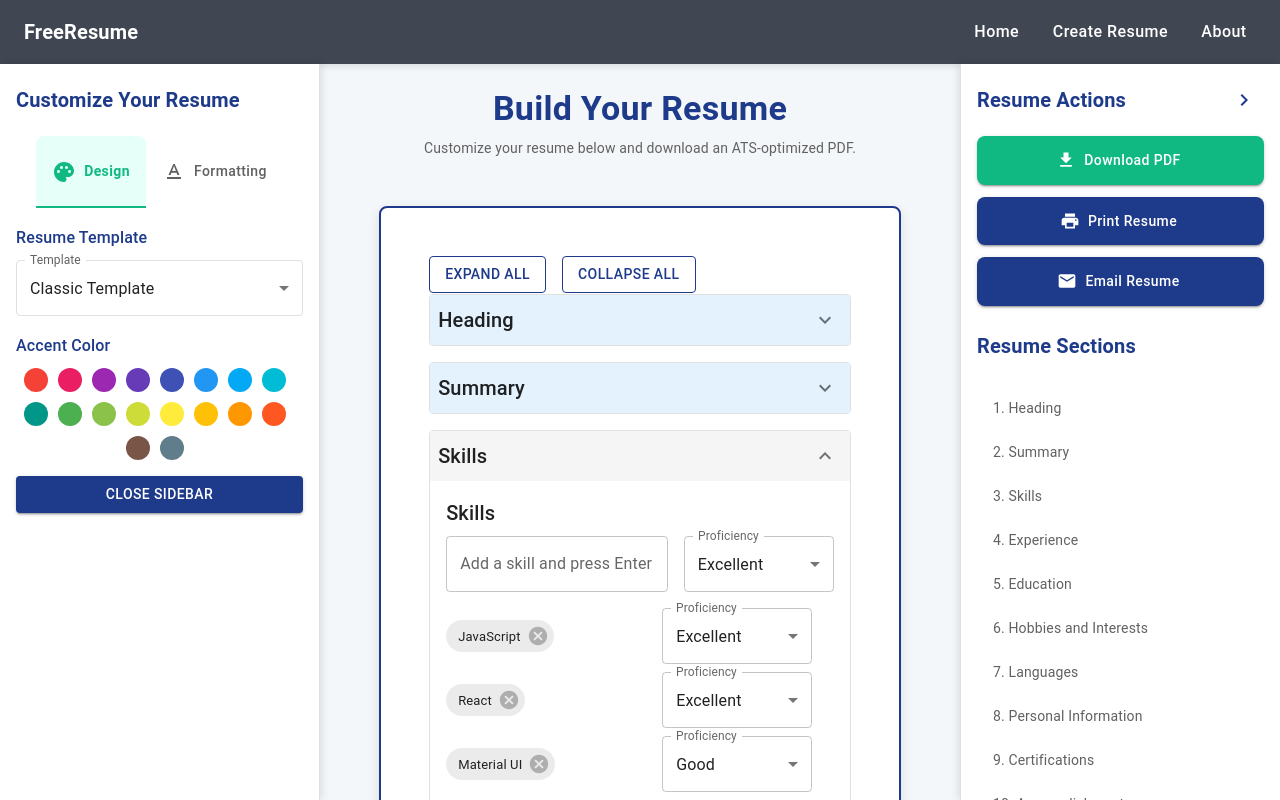
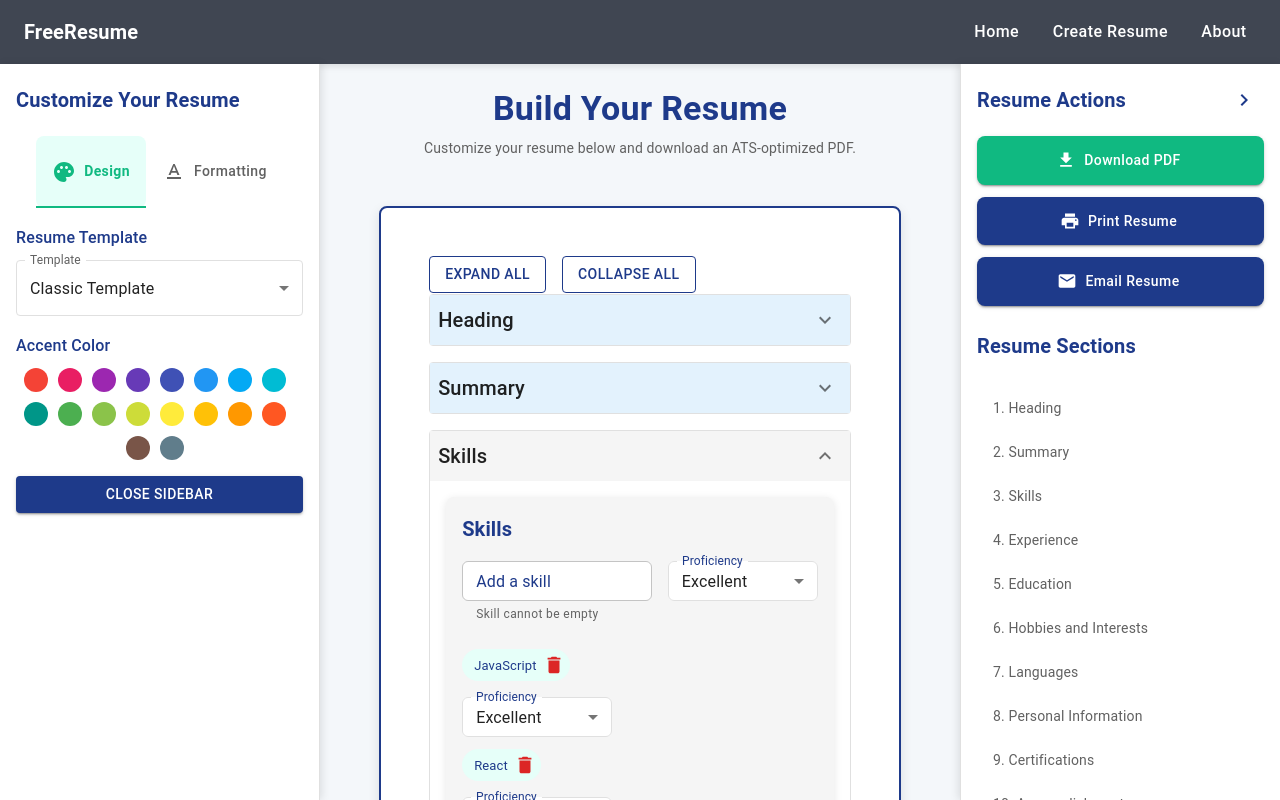
Before and after one commit to gansubhai/freeresumebuilder, a React (Create React App) app: page /create-resume in a window 1280 px wide. Both pictures are taken after a click on the element "Skills". Shown: the top 800 px of the page. Built offline with nearby package versions, Linux system fonts and the light colour scheme; some icons are missing.

Commit message:
visual and pdf

```diff
--- a/src/component/edit/PersonalInfoSection.js
+++ b/src/component/edit/PersonalInfoSection.js
@@ -1,7 +1,23 @@
-import { Box, Grid, TextField } from '@mui/material';
+import { Box, Grid, Typography } from '@mui/material';
 import EditableSection from '../EditableSection';
+import { motion } from 'framer-motion';
+import { Tooltip } from '@mui/material';
+
+const itemVariants = {
+  hidden: { opacity: 0, y: 10 },
+  visible: (index) => ({
+    opacity: 1,
+    y: 0,
+    transition: { duration: 0.3, delay: index * 0.1 },
+  }),
+  hover: { scale: 1.02, boxShadow: '0 4px 12px rgba(16, 185, 129, 0.2)' },
+  focus: { borderColor: '#10b981', boxShadow: '0 0 8px rgba(16, 185, 129, 0.3)' },
+};
 
 function PersonalInfoSection({ personalInfo, setResumeData }) {
+  const mmToPx = (mm) => mm * 3.78;
+  const defaultSideMargin = 10; // Default side margin in mm
+
   const updateField = (field, value) => {
     setResumeData((prev) => ({
       ...prev,
@@ -10,37 +26,75 @@ function PersonalInfoSection({ personalInfo, setResumeData }) {
   };
 
   return (
-    <Box sx={{ mb: 3 }}>
+    <Box
+      sx={{
+        ml: mmToPx(defaultSideMargin) / 96,
+        mr: mmToPx(defaultSideMargin) / 96,
+        bgcolor: '#f5f5f5',
+        p: 2,
+        borderRadius: '8px',
+        boxShadow: '0 2px 8px rgba(0,0,0,0.1)',
+        mb: 3,
+      }}
+      component={motion.div}
+      initial="hidden"
+      animate="visible"
+      variants={{
+        hidden: { opacity: 0, y: 20 },
+        visible: { opacity: 1, y: 0, transition: { duration: 0.5 } },
+      }}
+    >
+      <Typography
+        variant="h6"
+        sx={{
+          color: '#1e3a8a',
+          fontWeight: 'bold',
+          mb: 2,
+        }}
+      >
+        Personal Information
+      </Typography>
       <Grid container spacing={2}>
-        <Grid item xs={6}>
-          <EditableSection
-            label="Date of Birth"
-            value={personalInfo.dateOfBirth}
-            onChange={(value) => updateField('dateOfBirth', value)}
-            type="date"
-          />
-        </Grid>
-        <Grid item xs={6}>
-          <EditableSection
-            label="Gender"
-            value={personalInfo.gender}
-            onChange={(value) => updateField('gender', value)}
-          />
-        </Grid>
-        <Grid item xs={6}>
-          <EditableSection
-            label="Nationality"
-            value={personalInfo.nationality}
-            onChange={(value) => updateField('nationality', value)}
-          />
-        </Grid>
-        <Grid item xs={6}>
-          <EditableSection
-            label="Marital Status"
-            value={personalInfo.maritalStatus}
-            onChange={(value) => updateField('maritalStatus', value)}
-          />
-        </Grid>
+        {[
+          { label: 'Date of Birth', field: 'dateOfBirth', value: personalInfo.dateOfBirth, type: 'date', tooltip: 'Enter your date of birth' },
+          { label: 'Gender', field: 'gender', value: personalInfo.gender, tooltip: 'Enter your gender' },
+          { label: 'Nationality', field: 'nationality', value: personalInfo.nationality, tooltip: 'Enter your nationality' },
+          { label: 'Marital Status', field: 'maritalStatus', value: personalInfo.maritalStatus, tooltip: 'Enter your marital status' },
+        ].map(({ label, field, value, type, tooltip }, index) => (
+          <Grid item xs={12} sm={6} key={field}>
+            <Tooltip title={tooltip} placement="top" arrow>
+              <Box
+                sx={{
+                  '& .MuiTextField-root': {
+                    bgcolor: '#ffffff',
+                    borderRadius: '6px',
+                    '& .MuiInputLabel-root': { color: '#1e3a8a' },
+                    '& .MuiInputLabel-root.Mui-focused': { color: '#10b981' },
+                    '& .MuiOutlinedInput-root': {
+                      '&:hover fieldset': { borderColor: '#10b981' },
+                      '&.Mui-focused fieldset': { borderColor: '#10b981' },
+                    },
+                  },
+                }}
+                component={motion.div}
+                variants={itemVariants}
+                initial="hidden"
+                animate="visible"
+                whileHover="hover"
+                whileFocus="focus"
+                custom={index}
+              >
+                <EditableSection
+                  label={label}
+                  value={value || ''}
+                  onChange={(value) => updateField(field, value)}
+                  type={type}
+                  aria-label={`${label} input`}
+                />
+              </Box>
+            </Tooltip>
+          </Grid>
+        ))}
       </Grid>
     </Box>
   );
--- a/src/component/edit/SkillsSection.js
+++ b/src/component/edit/SkillsSection.js
@@ -1,5 +1,19 @@
-import { Box, Typography, Autocomplete, Chip, TextField, MenuItem, Select, FormControl, InputLabel, Grid } from '@mui/material';
+import { Box, Typography, Autocomplete, Chip, TextField, MenuItem, Select, FormControl, Grid, InputLabel, Tooltip } from '@mui/material';
 import { useState } from 'react';
+import { motion } from 'framer-motion';
+import { Delete } from '@mui/icons-material';
+
+// Animation variants for input fields and chips
+const itemVariants = {
+  hidden: { opacity: 0, y: 10 },
+  visible: (index) => ({
+    opacity: 1,
+    y: 0,
+    transition: { duration: 0.3, delay: index * 0.1 },
+  }),
+  hover: { scale: 1.02, boxShadow: '0 4px 12px rgba(16, 185, 129, 0.2)' },
+  focus: { borderColor: '#10b981', boxShadow: '0 0 8px rgba(16, 185, 129, 0.3)' },
+};
 
 function SkillsSection({ skills, setResumeData }) {
   const [newSkill, setNewSkill] = useState({ name: '', proficiency: 'Excellent' });
@@ -23,49 +37,136 @@ function SkillsSection({ skills, setResumeData }) {
   };
 
   return (
-    <Box sx={{ mb: 3 }}>
-      <Typography variant="h6" gutterBottom>
+    <Box
+      sx={{
+        bgcolor: '#f5f5f5',
+        p: 2,
+        borderRadius: '8px',
+        boxShadow: '0 2px 8px rgba(0,0,0,0.1)',
+        mb: 3,
+      }}
+      component={motion.div}
+      initial="hidden"
+      animate="visible"
+      variants={{
+        hidden: { opacity: 0, y: 20 },
+        visible: { opacity: 1, y: 0, transition: { duration: 0.5 } },
+      }}
+    >
+      <Typography
+        variant="h6"
+        sx={{
+          color: '#1e3a8a',
+          fontWeight: 'bold',
+          mb: 2,
+        }}
+      >
         Skills
       </Typography>
-      <Box sx={{ display: 'flex', gap: 2, mb: 2 }}>
+      <Box sx={{ display: 'flex', gap: 2, mb: 3 }}>
         <Autocomplete
           freeSolo
           value={newSkill.name}
-          onChange={(event, value) => handleAddSkill(value)}
           inputValue={newSkill.name}
           onInputChange={(event, newInputValue) => setNewSkill((prev) => ({ ...prev, name: newInputValue }))}
           options={[]}
           renderInput={(params) => (
+            <Tooltip title="Type a skill and press Enter to add" placement="top" arrow>
               <TextField
                 {...params}
-              label="Add a skill and press Enter"
+                label="Add a skill"
                 variant="outlined"
+                size="small"
+                error={newSkill.name.trim() && skills.find((skill) => skill.name.toLowerCase() === newSkill.name.trim().toLowerCase())}
+                helperText={
+                  newSkill.name.trim() && skills.find((skill) => skill.name.toLowerCase() === newSkill.name.trim().toLowerCase())
+                    ? 'Skill already exists'
+                    : newSkill.name.trim() === ''
+                      ? 'Skill cannot be empty'
+                      : ''
+                }
                 onKeyDown={(event) => {
                   if (event.key === 'Enter' && newSkill.name.trim()) {
                     event.preventDefault();
+                    event.stopPropagation(); // Prevent Autocomplete from intercepting Enter
                     handleAddSkill(newSkill.name);
                   }
                 }}
+                sx={{
+                  '& .MuiInputLabel-root': { color: '#1e3a8a' },
+                  '& .MuiInputLabel-root.Mui-focused': { color: '#10b981' },
+                  '& .MuiOutlinedInput-root': {
+                    bgcolor: '#ffffff',
+                    borderRadius: '6px',
+                    '&:hover fieldset': { borderColor: '#10b981' },
+                    '&.Mui-focused fieldset': { borderColor: '#10b981' },
+                  },
+                }}
+                component={motion.div}
+                variants={itemVariants}
+                initial="hidden"
+                animate="visible"
+                whileHover="hover"
+                whileFocus="focus"
+                custom={0}
               />
+            </Tooltip>
           )}
           sx={{ flexGrow: 1 }}
         />
         <FormControl sx={{ minWidth: 150 }}>
-          <InputLabel>Proficiency</InputLabel>
+          <InputLabel sx={{ color: '#1e3a8a', '&.Mui-focused': { color: '#10b981' } }}>
+            Proficiency
+          </InputLabel>
+          <Tooltip title="Select proficiency level for the new skill" placement="top" arrow>
             <Select
               value={newSkill.proficiency}
               onChange={(e) => setNewSkill((prev) => ({ ...prev, proficiency: e.target.value }))}
               label="Proficiency"
+              size="small"
+              sx={{
+                bgcolor: '#ffffff',
+                borderRadius: '6px',
+                '& .MuiOutlinedInput-notchedOutline': {
+                  borderColor: '#e0e0e0',
+                },
+                '&:hover .MuiOutlinedInput-notchedOutline': {
+                  borderColor: '#10b981',
+                },
+                '&.Mui-focused .MuiOutlinedInput-notchedOutline': {
+                  borderColor: '#10b981',
+                },
+              }}
+              component={motion.div}
+              variants={itemVariants}
+              initial="hidden"
+              animate="visible"
+              whileHover="hover"
+              whileFocus="focus"
+              custom={1}
             >
               <MenuItem value="Excellent">Excellent</MenuItem>
               <MenuItem value="Good">Good</MenuItem>
               <MenuItem value="Basic">Basic</MenuItem>
             </Select>
+          </Tooltip>
         </FormControl>
       </Box>
+      <Box sx={{ display: 'flex', flexDirection: 'column', gap: 1.5 }}>
         {skills.map((skill, index) => (
-        <Grid container spacing={2} key={index} sx={{ mb: 1, alignItems: 'center' }}>
+          <Grid
+            container
+            spacing={2}
+            key={index}
+            sx={{ alignItems: 'center' }}
+            component={motion.div}
+            variants={itemVariants}
+            initial="hidden"
+            animate="visible"
+            custom={index + 2}
+          >
             <Grid item sx={{ width: '200px' }}>
+              <Tooltip title="Click to remove skill" placement="top" arrow>
                 <Chip
                   label={skill.name}
                   onDelete={() =>
@@ -74,26 +175,60 @@ function SkillsSection({ skills, setResumeData }) {
                       skills: prev.skills.filter((_, i) => i !== index),
                     }))
                   }
-              sx={{ maxWidth: '100%' }}
+                  deleteIcon={<Delete />}
+                  sx={{
+                    maxWidth: '100%',
+                    bgcolor: '#e6fff9',
+                    color: '#1e3a8a',
+                    '&:hover': { bgcolor: '#d1f2eb' },
+                    '& .MuiChip-deleteIcon': { color: '#dc2626', '&:hover': { color: '#b91c1c' } },
+                  }}
+                  component={motion.div}
+                  whileHover={{ scale: 1.05 }}
+                  transition={{ duration: 0.2 }}
                 />
+              </Tooltip>
             </Grid>
             <Grid item sx={{ minWidth: '150px', maxWidth: '150px' }}>
               <FormControl fullWidth>
-              <InputLabel>Proficiency</InputLabel>
+                <InputLabel sx={{ color: '#1e3a8a', '&.Mui-focused': { color: '#10b981' } }}>
+                  Proficiency
+                </InputLabel>
+                <Tooltip title="Select proficiency level" placement="top" arrow>
                   <Select
                     value={skill.proficiency}
                     onChange={(e) => handleProficiencyChange(index, e.target.value)}
                     label="Proficiency"
+                    size="small"
+                    sx={{
+                      bgcolor: '#ffffff',
+                      borderRadius: '6px',
+                      '& .MuiOutlinedInput-notchedOutline': {
+                        borderColor: '#e0e0e0',
+                      },
+                      '&:hover .MuiOutlinedInput-notchedOutline': {
+                        borderColor: '#10b981',
+                      },
+                      '&.Mui-focused .MuiOutlinedInput-notchedOutline': {
+                        borderColor: '#10b981',
+                      },
+                    }}
+                    component={motion.div}
+                    variants={itemVariants}
+                    whileHover="hover"
+                    whileFocus="focus"
                   >
                     <MenuItem value="Excellent">Excellent</MenuItem>
                     <MenuItem value="Good">Good</MenuItem>
                     <MenuItem value="Basic">Basic</MenuItem>
                   </Select>
+                </Tooltip>
               </FormControl>
             </Grid>
           </Grid>
         ))}
       </Box>
+    </Box>
   );
 }
 
--- a/src/component/edit/SummarySection.js
+++ b/src/component/edit/SummarySection.js
@@ -1,5 +1,14 @@
-import { Box } from '@mui/material';
+import { Box, Typography, Tooltip } from '@mui/material';
+import { motion } from 'framer-motion';
 import RichTextEditor from './RichTextEditor';
+
+// Animation variants for the RichTextEditor
+const editorVariants = {
+  hidden: { opacity: 0, y: 10 },
+  visible: { opacity: 1, y: 0, transition: { duration: 0.3 } },
+  hover: { scale: 1.02, boxShadow: '0 4px 12px rgba(16, 185, 129, 0.2)' },
+  focus: { borderColor: '#10b981', boxShadow: '0 0 8px rgba(16, 185, 129, 0.3)' },
+};
 
 function SummarySection({
   summary,
@@ -14,14 +23,56 @@ function SummarySection({
   sideMargin,
   paragraphIndent,
 }) {
+  const mmToPx = (mm) => mm * 3.78;
+
   return (
     <Box
       sx={{
-        display: 'flex',
-        flexDirection: 'column',
-        gap: `${paragraphSpacing}px`,
-        textIndent: `${paragraphIndent}px`,
+        fontFamily: fontStyle,
+        fontSize: `${fontSize}px`,
+        lineHeight: lineSpacing,
+        ml: mmToPx(sideMargin) / 96,
+        mr: mmToPx(sideMargin) / 96,
+        textIndent: `${mmToPx(paragraphIndent)}px`,
+        bgcolor: '#f5f5f5',
+        p: 2,
+        borderRadius: '8px',
+        boxShadow: '0 2px 8px rgba(0,0,0,0.1)',
       }}
+      component={motion.div}
+      initial="hidden"
+      animate="visible"
+      variants={{
+        hidden: { opacity: 0, y: 20 },
+        visible: { opacity: 1, y: 0, transition: { duration: 0.5 } },
+      }}
+    >
+      <Typography
+        variant="h6"
+        sx={{
+          color: '#1e3a8a',
+          fontWeight: 'bold',
+          mb: mmToPx(paragraphSpacing) / 96,
+          fontSize: headingSize,
+        }}
+      >
+        Professional Summary
+      </Typography>
+      <Tooltip title="Write a brief professional summary" placement="top" arrow>
+        <Box
+          sx={{
+            bgcolor: '#ffffff',
+            borderRadius: '6px',
+            border: '1px solid #e0e0e0',
+            '&:hover': { borderColor: '#10b981' },
+            '&:focus-within': { borderColor: '#10b981' },
+          }}
+          component={motion.div}
+          variants={editorVariants}
+          initial="hidden"
+          animate="visible"
+          whileHover="hover"
+          whileFocus="focus"
         >
           <RichTextEditor
             value={summary}
@@ -30,9 +81,11 @@ function SummarySection({
             fontSize={fontSize}
             color={color}
             lineSpacing={lineSpacing}
-        sideMargin={sideMargin}
+            sideMargin={0} // Managed by parent Box
             placeholder="Enter your professional summary..."
           />
+        </Box>
+      </Tooltip>
     </Box>
   );
 }
--- a/src/component/template/ClassicTemplate.js
+++ b/src/component/template/ClassicTemplate.js
@@ -93,7 +93,7 @@ function ClassicTemplate({
           isOpen={sectionStates.preview}
           toggleSection={() => toggleSection('preview')}
         >
-          <Box sx={{ mt: mmToPx(sectionSpacing) / 96, fontFamily: fontStyle }}>
+          <Box id="resume-container" sx={{ mt: mmToPx(sectionSpacing) / 96, fontFamily: fontStyle }}>
             {/* Header */}
             <Box
               sx={{ textAlign: 'center', mb: mmToPx(paragraphSpacing) / 96 }}
```
Also changed, not shown: src/component/edit/RichTextEditor.js (indentation only). Lines whose indentation alone changed are shown as unchanged.
